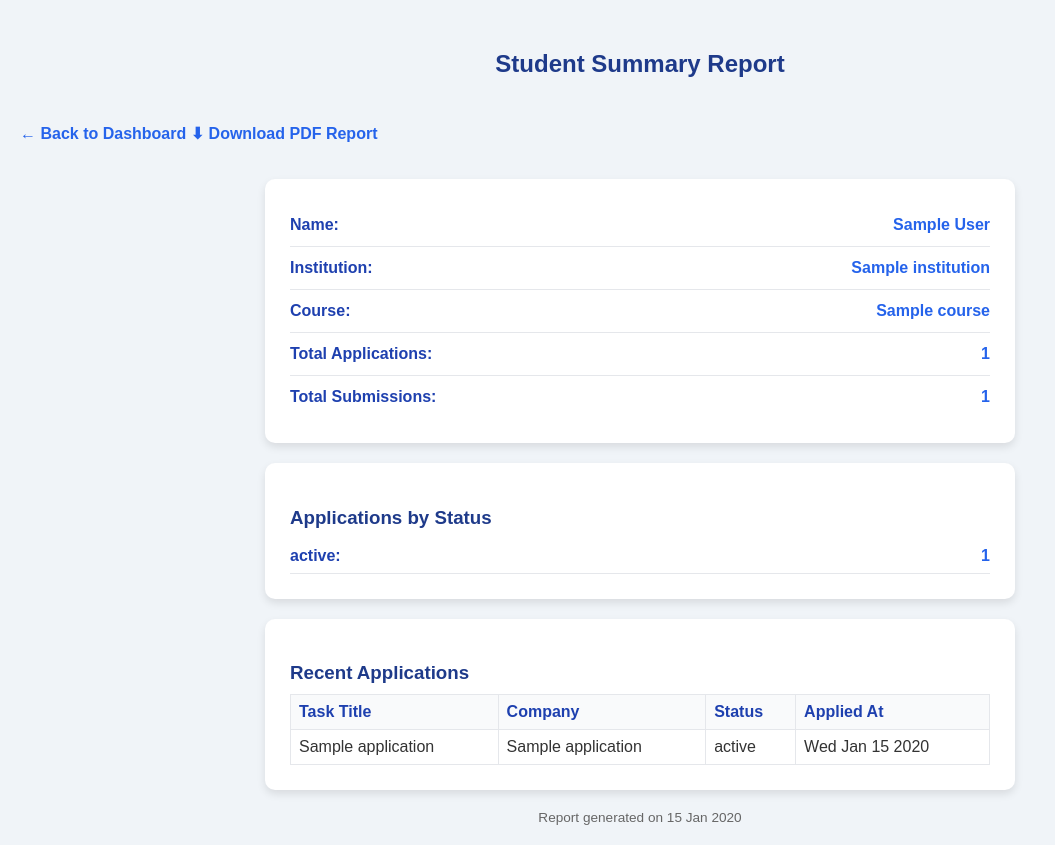
After one commit to E-scert/CampusLancer, a Node server app: template views/student_summary.ejs in a window 1280 px wide. The commit adds this page. Shown: the whole page, without its empty margins (0-1055 px from the left). Run offline with Node 20, Linux system fonts and the light colour scheme; the template is opened without the code that fills it: most values are stand-ins (such as "Sample title", 1, 10 or a date in 2020).

Commit message:
feat: added report summary for student and business dashboards

```diff
--- a/views/business_dashboard.ejs
+++ b/views/business_dashboard.ejs
@@ -24,6 +24,7 @@
             <input type="hidden" name="business_id" value="<%= profile.profile_id %>"/>
             <button type="submit" class="btn btn-danger btn-sm">Delete Profile</button>
           </form>
+
         </div>
       </div>
     </div>
@@ -32,7 +33,7 @@
     <!-- Post Task and Reports buttons on the right -->
 <div>
   <a href="/business/post-task" class="btn btn-primary">+ Post a Task</a>
-  <a href="/reports/business-summary" class="btn btn-outline" style="margin-left:0.5rem">📊 View Reports</a>
+  <a href="/business/reports/summary" class="btn btn-outline" style="margin-left:0.5rem">📊 View Reports</a>
 </div>
   </div>
 </div>
--- a/views/student_dashboard.ejs
+++ b/views/student_dashboard.ejs
@@ -32,7 +32,8 @@
             <button type="submit" class="btn btn-danger btn-sm">Delete Profile</button>
           </form>
           <!-- Reports button -->
-  <a href="/reports/student-summary" class="btn btn-primary btn-sm">📊 View Reports</a>
+         <a href="/student/reports/summary" class="btn btn-primary btn-sm">📊 View My Report</a>
+
 
         </div>
       </div>
--- /dev/null
+++ b/views/student_summary.ejs
@@ -0,0 +1,167 @@
+<!DOCTYPE html>
+<html>
+  <head>
+    <title>Student Summary Report</title>
+    <style>
+      body {
+        font-family: Arial, sans-serif;
+        background-color: #f0f4f8; /* light blue background */
+        color: #333;
+        margin: 0;
+        padding: 20px;
+      }
+
+      h2 {
+        color: #1e3a8a; /* deep blue */
+        text-align: center;
+        margin: 30px 0;
+      }
+
+      .report-container {
+        max-width: 700px;
+        margin: 20px auto;
+        background-color: #ffffff; /* white card */
+        border-radius: 10px;
+        box-shadow: 0 4px 8px rgba(0, 0, 0, 0.1);
+        padding: 25px;
+      }
+
+      .report-item {
+        display: flex;
+        justify-content: space-between;
+        padding: 12px 0;
+        border-bottom: 1px solid #e5e7eb;
+      }
+
+      .report-item:last-child {
+        border-bottom: none;
+      }
+
+      .label {
+        font-weight: bold;
+        color: #1e40af; /* medium blue */
+      }
+
+      .value {
+        font-weight: bold;
+        color: #2563eb; /* bright blue */
+      }
+
+      .back-link {
+        display: inline-block;
+        margin: 1rem auto;
+        text-decoration: none;
+        color: #2563eb;
+        font-weight: 600;
+      }
+
+      .back-link:hover {
+        text-decoration: underline;
+      }
+
+      .status-list, .recent-apps {
+        margin-top: 20px;
+      }
+
+      .status-list h3, .recent-apps h3 {
+        color: #1e3a8a;
+        margin-bottom: 10px;
+      }
+
+      .status-item {
+        display: flex;
+        justify-content: space-between;
+        padding: 8px 0;
+        border-bottom: 1px solid #e5e7eb;
+      }
+
+      .recent-apps table {
+        width: 100%;
+        border-collapse: collapse;
+      }
+
+      .recent-apps th, .recent-apps td {
+        border: 1px solid #e5e7eb;
+        padding: 8px;
+        text-align: left;
+      }
+
+      .recent-apps th {
+        background-color: #f9fafb;
+        color: #1e40af;
+      }
+    </style>
+  </head>
+  <body>
+    <!-- Student-specific navigation -->
+    <%- include('partials/studentNav') %>
+
+    <h2>Student Summary Report</h2>
+
+    <a href="/student/dashboard" class="back-link">← Back to Dashboard</a>
+    <a href="/student/reports/export-pdf" class="back-link">⬇ Download PDF Report</a>
+
+    <!-- Profile and totals -->
+    <div class="report-container">
+      <div class="report-item">
+        <span class="label">Name:</span>
+        <span class="value"><%= profile.first_name %> <%= profile.last_name %></span>
+      </div>
+      <div class="report-item">
+        <span class="label">Institution:</span>
+        <span class="value"><%= profile.institution %></span>
+      </div>
+      <div class="report-item">
+        <span class="label">Course:</span>
+        <span class="value"><%= profile.course %></span>
+      </div>
+      <div class="report-item">
+        <span class="label">Total Applications:</span>
+        <span class="value"><%= applicationsCount.total_applications %></span>
+      </div>
+      <div class="report-item">
+        <span class="label">Total Submissions:</span>
+        <span class="value"><%= submissionsCount.total_submissions %></span>
+      </div>
+    </div>
+
+    <!-- Applications by status -->
+    <div class="status-list report-container">
+      <h3>Applications by Status</h3>
+      <% statusBreakdown.forEach(function(status) { %>
+        <div class="status-item">
+          <span class="label"><%= status.status %>:</span>
+          <span class="value"><%= status.count %></span>
+        </div>
+      <% }) %>
+    </div>
+
+    <!-- Recent applications -->
+    <div class="recent-apps report-container">
+      <h3>Recent Applications</h3>
+      <table>
+        <thead>
+          <tr>
+            <th>Task Title</th>
+            <th>Company</th>
+            <th>Status</th>
+            <th>Applied At</th>
+          </tr>
+        </thead>
+        <tbody>
+          <% recentApplications.forEach(function(app) { %>
+            <tr>
+              <td><%= app.title %></td>
+              <td><%= app.company_name %></td>
+              <td><%= app.status %></td>
+              <td><%= app.applied_at.toDateString() %></td>
+            </tr>
+          <% }) %>
+        </tbody>
+      </table>
+    </div>
+    <div style="margin-top:20px;text-align:center;font-size:0.85rem;color:#666;">
+  Report generated on <%= generatedAt %>
+</div>
+  </body>
+</html>
```
Also changed, not shown: controllers/businessController.js (+139 -0 lines), controllers/studentController.js (+142 -0 lines), routes/businessRoutes.js (+27 -15 lines), routes/studentRoutes.js (+23 -13 lines), views/business_summary.ejs (added, +142 -0 lines), views/managementSummary.ejs (+10 -7 lines), views/partials/businessNav.ejs (added, +52 -0 lines), views/partials/studentNav.ejs (added).
